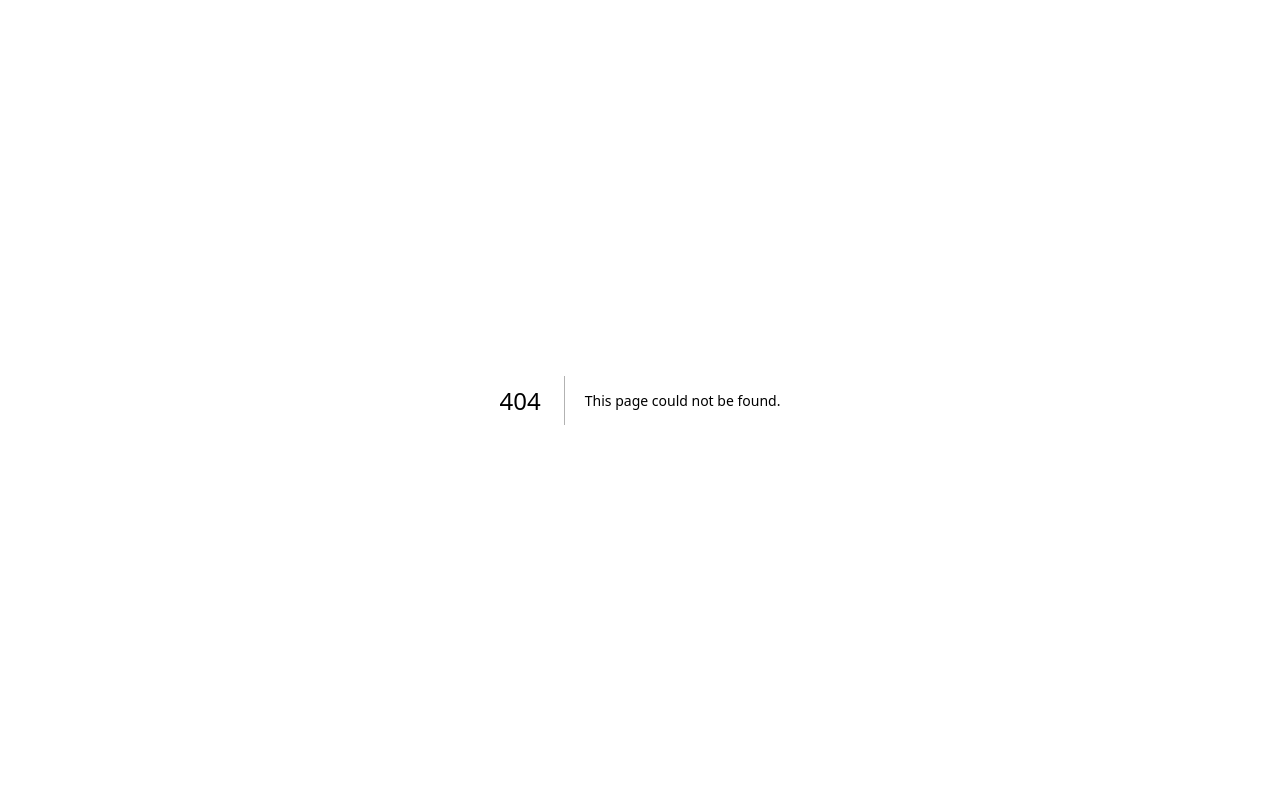
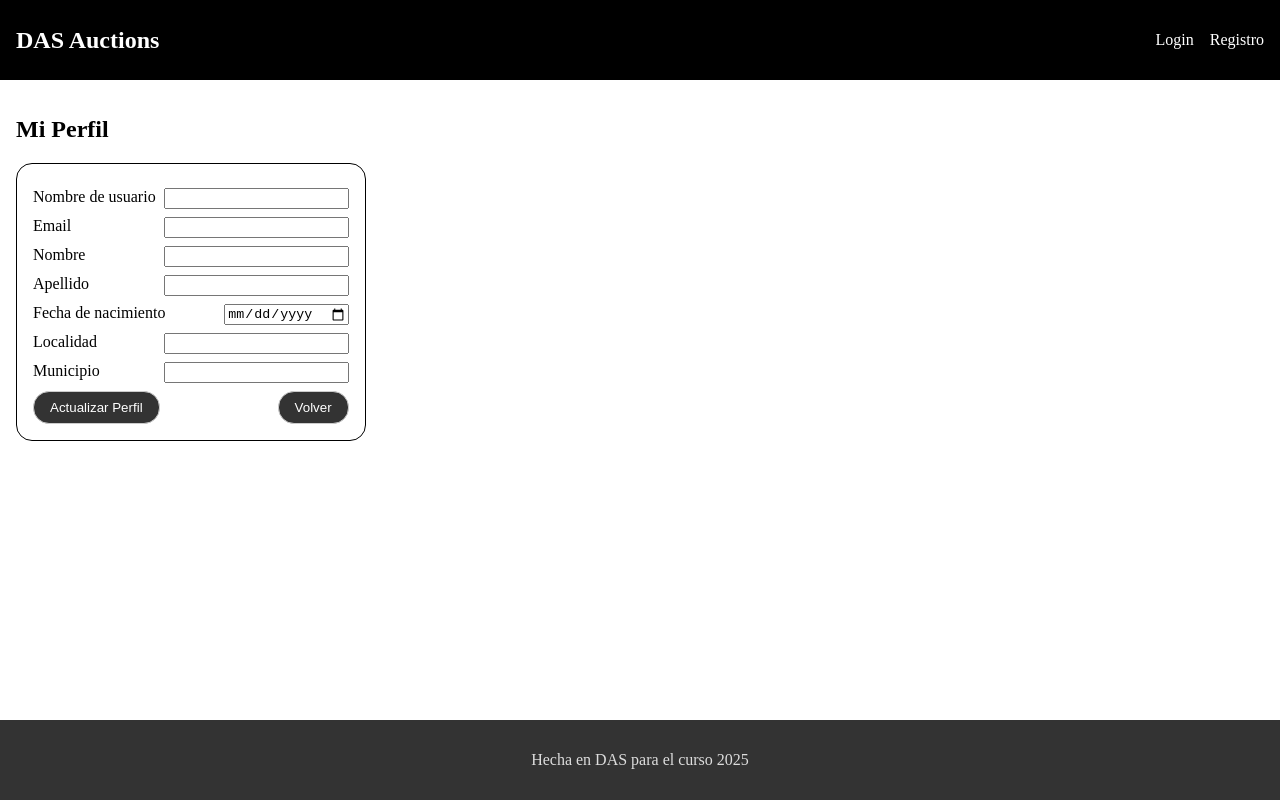
Before and after one commit to CFerndp/p2_das, a Next.js app: page /me in a window 1280 px wide. Before the commit this address had no page. Built offline with nearby package versions, Linux system fonts and the light colour scheme.

Commit message:
Added user page

```diff
--- /dev/null
+++ b/app/(appContent)/me/hooks.js
@@ -0,0 +1,34 @@
+"use client";
+
+import { getUserMe } from "./utils";
+import { useEffect, useState } from "react";
+
+export const useUserForm = () => {
+  const [user, setUser] = useState(null);
+  const [loading, setLoading] = useState(true);
+
+  useEffect(() => {
+    const fetchUser = async () => {
+      setLoading(true);
+      try {
+        const user = await getUserMe();
+        console.log(user);
+        setUser(user);
+      } catch (error) {
+        console.error(error);
+      } finally {
+        setLoading(false);
+      }
+    };
+
+    fetchUser();
+  }, []);
+
+  const handleSubmit = async (e) => {
+    e.preventDefault();
+    const formData = new FormData(e.target);
+    console.log("Form data:", Object.fromEntries(formData));
+  };
+
+  return { user, loading, handleSubmit };
+};
--- /dev/null
+++ b/app/(appContent)/me/page.js
@@ -0,0 +1,93 @@
+"use client";
+
+import Card from "@/components/Card/Card";
+import { useUserForm } from "./hooks";
+import styles from "./page.module.css";
+import Button from "@/components/Button/Button";
+
+const UserME = () => {
+  const { user, loading, handleSubmit } = useUserForm();
+
+  if (loading) {
+    return <p>Cargando...</p>;
+  }
+
+  return (
+    <div>
+      <h2>Mi Perfil</h2>
+      <Card className={styles.cardContainer}>
+        <form onSubmit={handleSubmit}>
+          <div className={styles.inputContainer}>
+            <label>Nombre de usuario</label>
+            <input
+              type="text"
+              name="username"
+              defaultValue={user?.username}
+              required
+            />
+          </div>
+          <div className={styles.inputContainer}>
+            <label>Email</label>
+            <input
+              type="email"
+              name="email"
+              defaultValue={user?.email}
+              required
+            />
+          </div>
+          <div className={styles.inputContainer}>
+            <label>Nombre</label>
+            <input
+              type="text"
+              name="first_name"
+              defaultValue={user?.first_name}
+              required
+            />
+          </div>
+          <div className={styles.inputContainer}>
+            <label>Apellido</label>
+            <input
+              type="text"
+              name="last_name"
+              defaultValue={user?.last_name}
+              required
+            />
+          </div>
+          <div className={styles.inputContainer}>
+            <label>Fecha de nacimiento</label>
+            <input
+              type="date"
+              name="birth_date"
+              defaultValue={user?.birth_date}
+              required
+            />
+          </div>
+          <div className={styles.inputContainer}>
+            <label>Localidad</label>
+            <input
+              type="text"
+              name="locality"
+              defaultValue={user?.locality}
+              required
+            />
+          </div>
+          <div className={styles.inputContainer}>
+            <label>Municipio</label>
+            <input
+              type="text"
+              name="municipality"
+              defaultValue={user?.municipality}
+              required
+            />
+          </div>
+          <div className={styles.inputContainer}>
+            <Button type="submit" label="Actualizar Perfil" />
+            <Button type="submit" label="Volver" />
+          </div>
+        </form>
+      </Card>
+    </div>
+  );
+};
+
+export default UserME;
--- /dev/null
+++ b/app/(appContent)/me/page.module.css
@@ -0,0 +1,16 @@
+.cardContainer {
+    display: flex;
+    flex-direction: column;
+    gap: 1rem;
+    width: max-content;
+    max-width: 40rem;
+}
+
+.inputContainer {
+    margin-top: 0.5rem;
+    display: flex;
+    flex-direction: row;
+    gap: 0.5rem;
+    width: 100%;
+    justify-content: space-between;
+}
--- /dev/null
+++ b/app/(appContent)/me/utils.js
@@ -0,0 +1,18 @@
+export const getUserMe = async () => {
+  const token = localStorage.getItem("token-jwt");
+  if (!token) {
+    return null;
+  }
+
+  const response = await fetch(
+    "https://das-p2-backend.onrender.com/api/users/profile/",
+    {
+      headers: {
+        Authorization: `Bearer ${token}`,
+      },
+    }
+  );
+  console.log(response);
+  const data = await response.json();
+  return data;
+};
--- a/components/PageTemplate/PageTemplate.js
+++ b/components/PageTemplate/PageTemplate.js
@@ -1,3 +1,4 @@
+"use client";
 import React from "react";
 import styles from "./styles.module.css";
 import Footer from "./partials/Footer/Footer";
```
